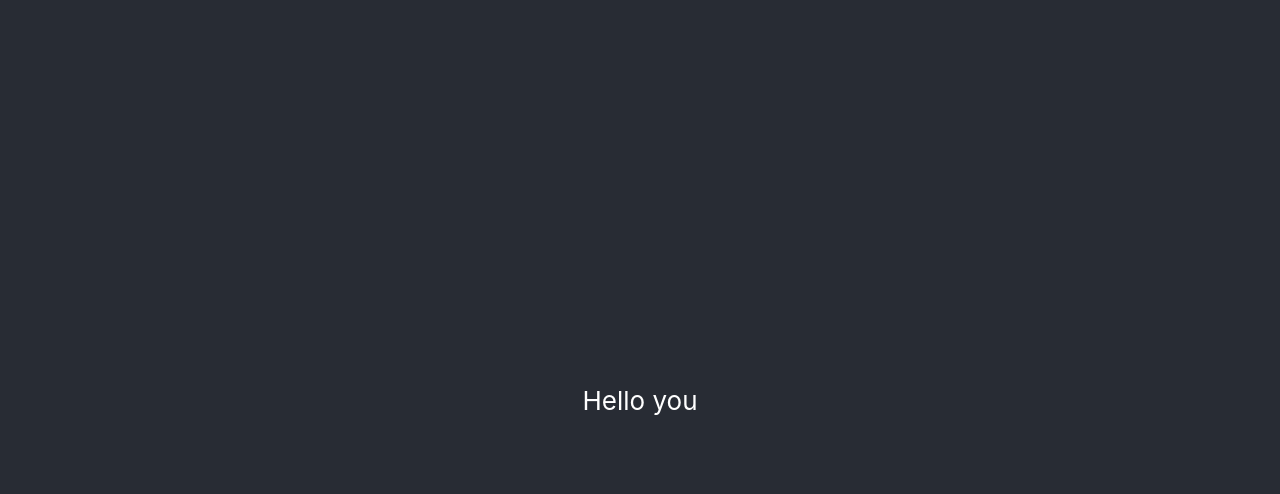
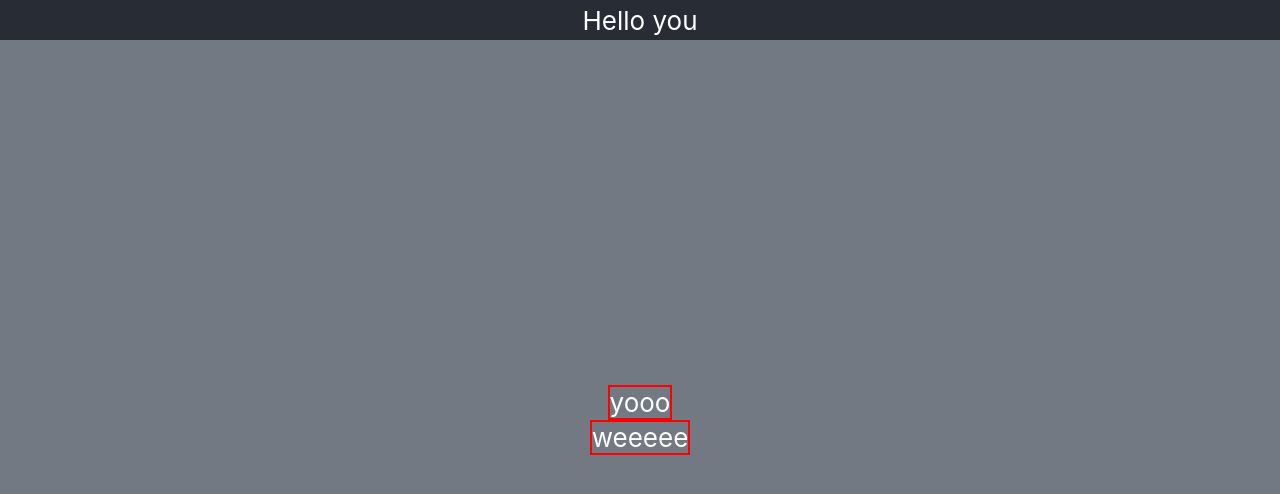
Before and after one commit to moienheydari/mytodolist, a React (Create React App) app: page / in a window 1280 px wide. Shown: the top 494 px of the page. Built offline with nearby package versions, Linux system fonts and the light colour scheme.

Commit message:
making two main containers

```diff
--- a/src/App.css
+++ b/src/App.css
@@ -2,9 +2,25 @@
   text-align: center;
 }
 
+* {
+  margin: 0;
+  padding: 0;
+}
+
 .App-header {
   background-color: #282c34;
-  min-height: 100vh;
+  display: flex;
+  height: 5vh;
+  flex-direction: column;
+  align-items: center;
+  justify-content: center;
+  font-size: calc(10px + 2vmin);
+  color: white;
+}
+
+.App-body {
+  background-color: #737983;
+  height: 95vh;
   display: flex;
   flex-direction: column;
   align-items: center;
@@ -12,3 +28,8 @@
   font-size: calc(10px + 2vmin);
   color: white;
 }
+
+
+.input-cont, .list-cont {
+  border: red solid 2px;
+}
--- a/src/App.js
+++ b/src/App.js
@@ -1,4 +1,7 @@
+import React from 'react';
 import './App.css';
+import InputContainer from './components/inputContainer';
+import ListContainer from './components/listContainer';
 
 function App() {
   return (
@@ -6,6 +9,10 @@ function App() {
       <header className="App-header">
         <p>Hello you</p>
       </header>
+      <body className="App-body">
+        <InputContainer />
+        <ListContainer />
+      </body>
     </div>
   );
 }
--- /dev/null
+++ b/src/components/inputContainer.js
@@ -0,0 +1,9 @@
+import React from 'react';
+
+export default function InputContainer () {
+    return (
+        <div className='input-cont'>
+        <p>yooo</p>
+        </div>
+    )
+}
--- /dev/null
+++ b/src/components/listContainer.js
@@ -0,0 +1,9 @@
+import React from 'react';
+
+export default function ListContainer () {
+    return (
+        <div className='list-cont'>
+            <p>weeeee</p>
+        </div>
+    )
+}
```
Also changed, not shown: 1 other file (tests, documents, lock files or other folders).
